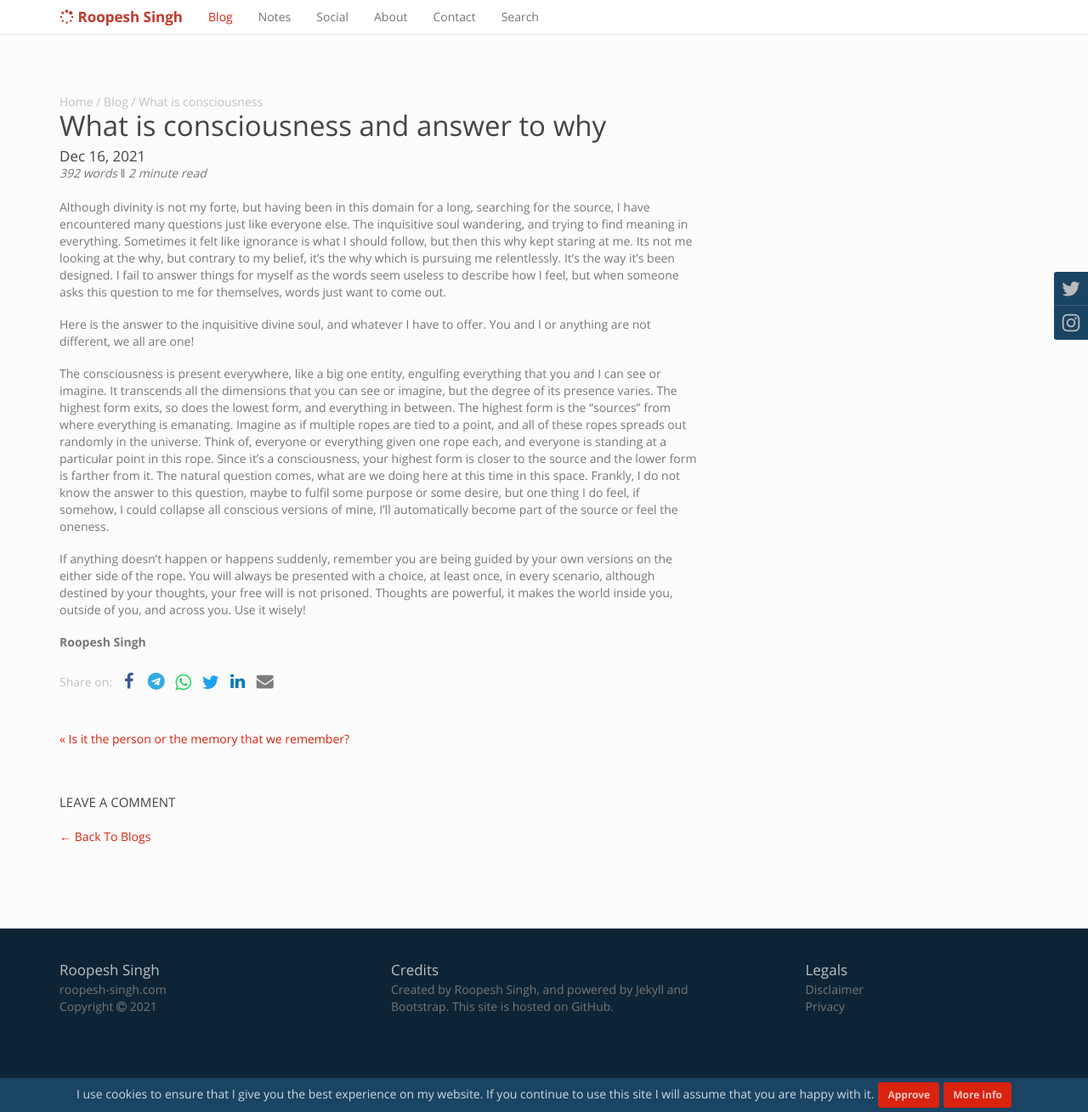
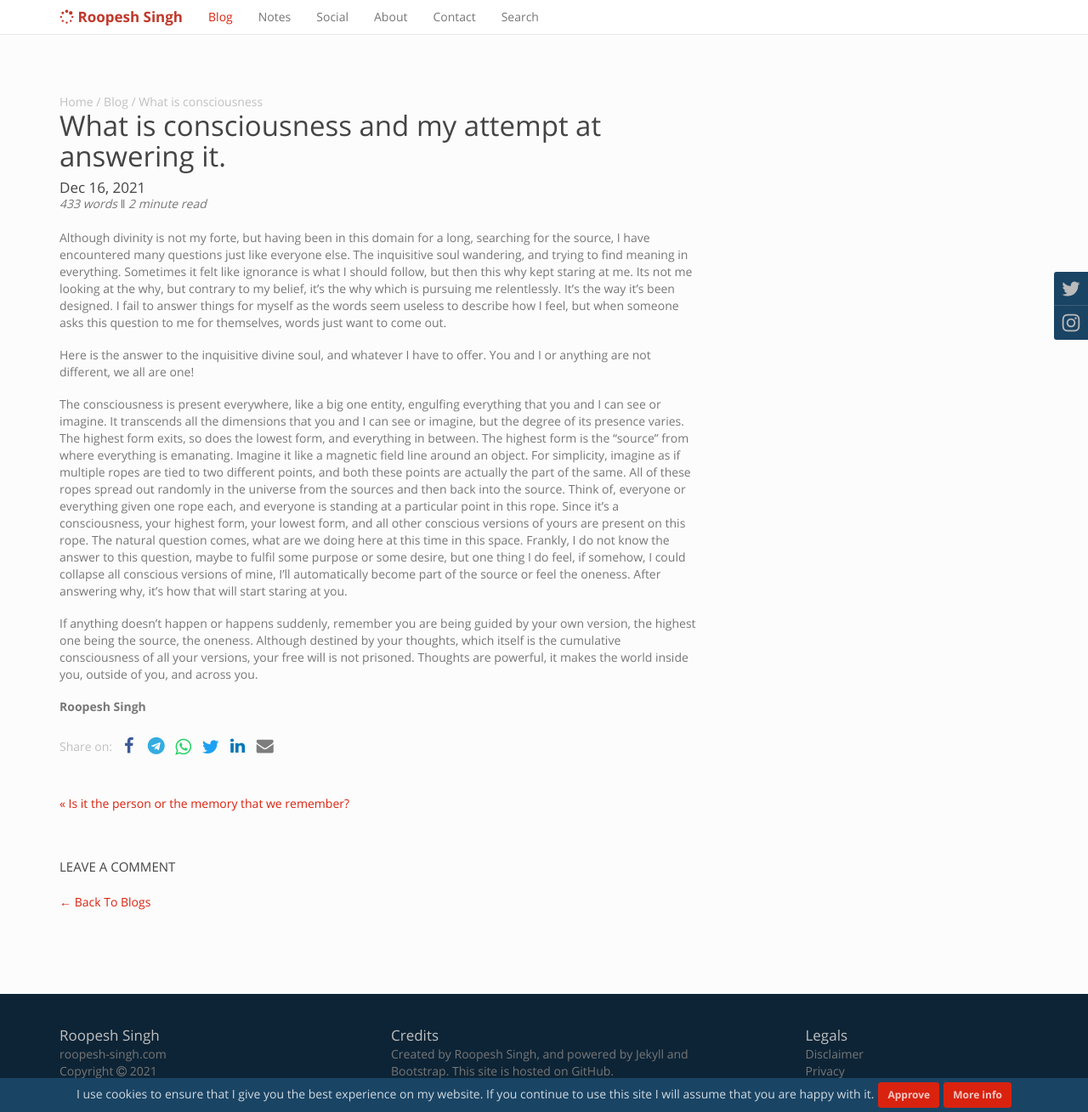
Before and after one commit to ghmicasa/ghmicasa, a Jekyll site: the page built from _posts/2021-12-16-what is consciousness.md, in a window 1280 px wide and 1309 px high. Shown: the whole window at 85% size. Built offline with Jekyll 4.4.1, drawn with Linux system fonts in a browser that asks for light colours.

Commit message:
new post edit

```diff
--- a/_posts/2021-12-16-what is consciousness.md
+++ b/_posts/2021-12-16-what is consciousness.md
@@ -1,13 +1,14 @@
 ---
-title: What is consciousness and answer to why
+title: What is consciousness and my attempt at answering it.
 description: Although divinity is not my forte, but having been in this domain for a long, searching for the source, I have encountered many questions just like everyone else. The inquisitive soul wandering, and trying to find meaning in everything. Sometimes it felt like ignorance is what I should follow, but then this why kept staring at me. Its not me looking at the why, but contrary to my belief, it’s the why which is pursuing me relentlessly. It’s the way it’s been designed. I fail to answer things for myself as the words seem useless to describe how I feel, but when someone asks this question to me for themselves, words just want to come out.
 date: "2021-12-16 21:58:00 +0530"
 ---
+
 
 Although divinity is not my forte, but having been in this domain for a long, searching for the source, I have encountered many questions just like everyone else. The inquisitive soul wandering, and trying to find meaning in everything. Sometimes it felt like ignorance is what I should follow, but then this why kept staring at me. Its not me looking at the why, but contrary to my belief, it’s the why which is pursuing me relentlessly. It’s the way it’s been designed. I fail to answer things for myself as the words seem useless to describe how I feel, but when someone asks this question to me for themselves, words just want to come out.
 
 Here is the answer to the inquisitive divine soul, and whatever I have to offer. You and I or anything are not different, we all are one!
 
-The consciousness is present everywhere, like a big one entity, engulfing everything that you and I can see or imagine. It transcends all the dimensions that you can see or imagine, but the degree of its presence varies. The highest form exits, so does the lowest form, and everything in between. The highest form is the “sources” from where everything is emanating. Imagine as if multiple ropes are tied to a point, and all of these ropes spreads out randomly in the universe. Think of, everyone or everything given one rope each, and everyone is standing at a particular point in this rope. Since it’s a consciousness, your highest form is closer to the source and the lower form is farther from it. The natural question comes, what are we doing here at this time in this space. Frankly, I do not know the answer to this question, maybe to fulfil some purpose or some desire, but one thing I do feel, if somehow, I could collapse all conscious versions of mine, I’ll automatically become part of the source or feel the oneness.
+The consciousness is present everywhere, like a big one entity, engulfing everything that you and I can see or imagine. It transcends all the dimensions that you and I can see or imagine, but the degree of its presence varies. The highest form exits, so does the lowest form, and everything in between. The highest form is the “source” from where everything is emanating. Imagine it like a magnetic field line around an object. For simplicity, imagine as if multiple ropes are tied to two different points, and both these points are actually the part of the same. All of these ropes spread out randomly in the universe from the sources and then back into the source. Think of, everyone or everything given one rope each, and everyone is standing at a particular point in this rope. Since it’s a consciousness, your highest form, your lowest form, and all other conscious versions of yours are present on this rope. The natural question comes, what are we doing here at this time in this space. Frankly, I do not know the answer to this question, maybe to fulfil some purpose or some desire, but one thing I do feel, if somehow, I could collapse all conscious versions of mine, I’ll automatically become part of the source or feel the oneness. After answering why, it’s how that will start staring at you.
 
-If anything doesn’t happen or happens suddenly, remember you are being guided by your own versions on the either side of the rope. You will always be presented with a choice, at least once, in every scenario, although destined by your thoughts, your free will is not prisoned. Thoughts are powerful, it makes the world inside you, outside of you, and across you. Use it wisely!
+If anything doesn’t happen or happens suddenly, remember you are being guided by your own version, the highest one being the source, the oneness. Although destined by your thoughts, which itself is the cumulative consciousness of all your versions, your free will is not prisoned. Thoughts are powerful, it makes the world inside you, outside of you, and across you.
```
